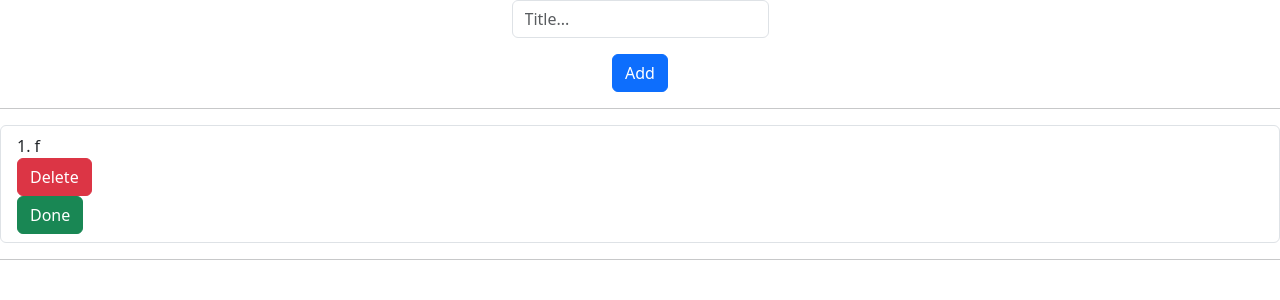
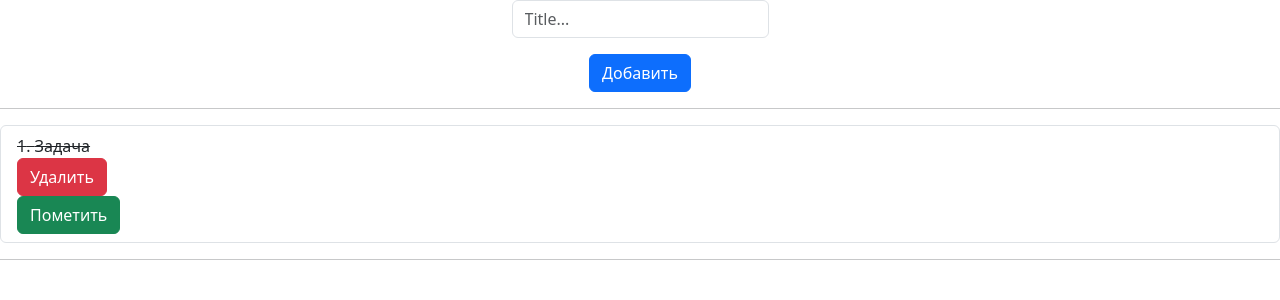
Before and after one commit to Matvey991/todo-list, a React (Create React App) app: page / in a window 1280 px wide. Shown: the top 300 px of the page. Built offline with nearby package versions, Linux system fonts and the light colour scheme.

Commit message:
todo-list

```diff
--- a/src/App.js
+++ b/src/App.js
@@ -7,9 +7,9 @@ import { useState } from "react";
 function App() {
 
 const [todos, setTodos] = useState([{
-  title: 'f',
+  title: 'Задача',
   id: Date.now(),
-  status: false
+  status: true
 }])
 
 function AddNewPost(title)  {
--- a/src/components/Header/Form/Form.js
+++ b/src/components/Header/Form/Form.js
@@ -19,7 +19,7 @@ const Form = ({AddNewPost}) => {
     <input value={input} onChange={(e) => setInput(e.target.value)} type="text" placeholder='Title...' className="form-control" id="exampleInputEmail1" aria-describedby="emailHelp"/>
 
     </div>
-  <button type="submit" className="btn btn-primary">Add</button>
+  <button type="submit" className="btn btn-primary">Добавить</button>
 </form>
     );
   }
--- a/src/components/Main/Main.js
+++ b/src/components/Main/Main.js
@@ -20,8 +20,8 @@ const Main = ({todos, ChangeTodoStatus, DeleteTodo}) => {
                 {i + 1}. {todo.title}
                 </span>
 
-  <button type="submit" onClick={() => DeleteTodo(todo.id)} className={'btn btn-danger d-flex flex-column align-items-center'}>Delete</button>
-  <button type="submit" onClick={() => ChangeTodoStatus(todo.id)} className={'btn btn-success'}>Done</button></li>
+  <button type="submit" onClick={() => DeleteTodo(todo.id)} className={'btn btn-danger d-flex flex-column align-items-center'}>Удалить</button>
+  <button type="submit" onClick={() => ChangeTodoStatus(todo.id)} className={'btn btn-success'}>Пометить</button></li>
         ))
     }
 </ul>
```
